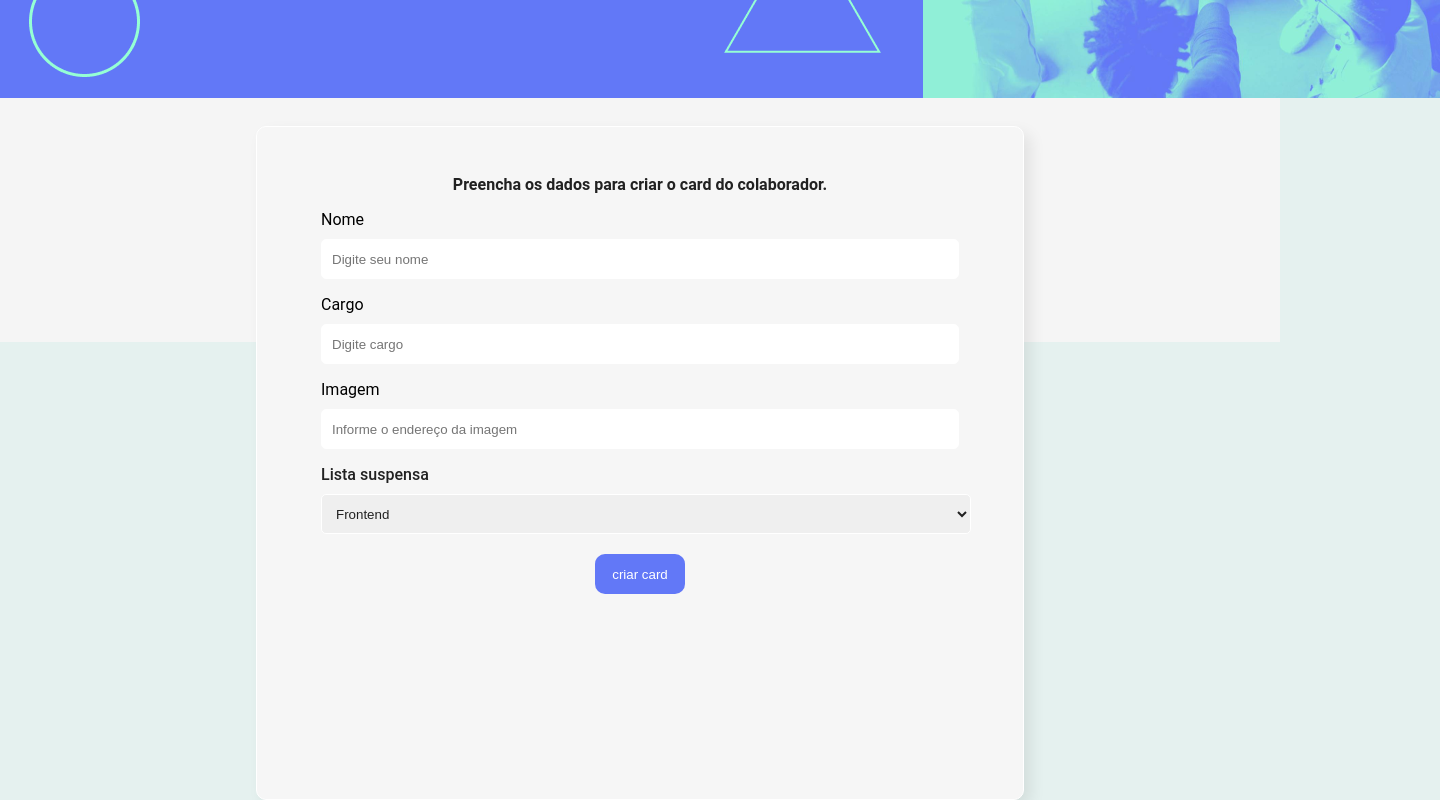
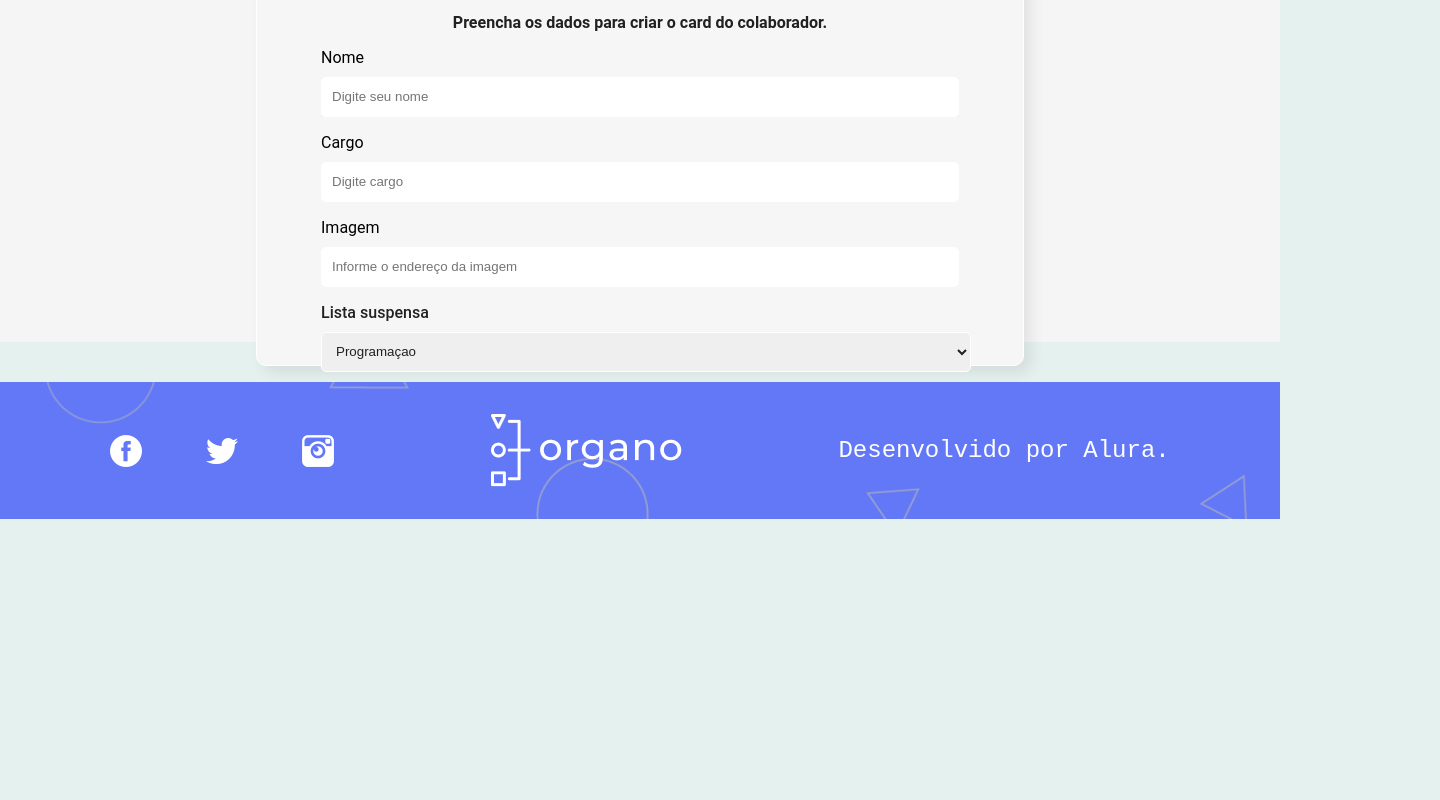
Before and after one commit to saimonbrito/cards-de-cadastro-de-funcionario, a React (Vite) app: page / in a window 1280 px wide. Shown: the part 458-1258 px from the top of the page, 1440 px wide, since content can reach past the window. After the commit the page ends 977 px from the top, so only its background shows below. Built offline with nearby package versions, Linux system fonts and the light colour scheme.

Commit message:
commit mais um dia belo trabalho

```diff
--- a/src/App.css
+++ b/src/App.css
@@ -1,6 +1,8 @@
 .container{
+
     display: flex;
     flex-direction: column;
     height: 100vh;
     background-color: #f5f5f5;
+    gap: 1rem;
 }
--- a/src/App.jsx
+++ b/src/App.jsx
@@ -1,12 +1,53 @@
 
 import {Banner} from './components/Banner'
 import {Form} from './components/form'
+import {Footer} from './components/footer'
 import { useState } from 'react'
+import { Time } from './components/Time'
 import './App.css'
 
 function App() {
 
   const [colaboradores, setColaboradores] = useState([])
+
+  const times = [
+    {
+      nome:'Programaçao',
+      corPrimaria:'#57C278',
+      corSecundaria:'#D9F7E9'
+    },
+    {
+      nome: 'Front-End',
+      corPrimaria:'#82CFFA',
+      corSecundaria:'#E8F8FF'
+    },
+    {
+      nome: 'Data Science',
+      corPrimaria:'#A6D157',
+      corSecundaria:'#F0F8E2'
+    },
+    {
+      nome: 'Devops',
+      corPrimaria:'E06B69',
+      corSecundaria:'#FDE7E8'
+    },
+    {
+      nome: 'UX e Design',
+      corPrimaria:'#DB6EBF',
+      corSecundaria:'#FAE9F5'
+    },
+    {
+      nome: 'Mobile',
+      corPrimaria:'#FFBA05',
+      corSecundaria:'#FFF5D9'
+    },
+    {
+      nome: 'Inovação e Gestão',
+      corPrimaria:'#FF8A29',
+      corSecundaria:'#FFEEDF'
+    }
+  ]
+
 
   const aoNovoColaboradorAdcionado = (colaborador) => {
     console.log('Colaborador ')
@@ -17,7 +58,18 @@ function App() {
   return (
     <div className='container'>
          <Banner />
-         <Form aoColaboradorCadastrado={colaborador => aoNovoColaboradorAdcionado(colaborador)}/>
+         <Form  times={times.map(time => time.nome)} aoColaboradorCadastrado={colaborador => aoNovoColaboradorAdcionado(colaborador)}/>
+          {times.map(time =>
+             <Time
+             nome={time.nome}
+             key={time.nome}
+             corPrimaria={time.corPrimaria}
+             corSecundaria={time.corSecundaria}
+             colaboradores=
+                 {colaboradores.filter(colaborador => colaborador.time === time.nome)}
+            />
+          )}
+          <Footer/>
 
     </div>
   )
--- a/src/components/Banner.module.css
+++ b/src/components/Banner.module.css
@@ -2,11 +2,18 @@
     margin: 0;
     padding: 0;
     box-sizing: border-box;
-
-
 }
 
 .banner {
+    width: 70%;
+    height: 45vh;
     margin: 0 auto;
+    margin-bottom: 2rem;
 
 }
+.banner img {
+    width: 100%;
+    height: 100%;
+    object-fit: cover;
+    border-radius: 10px;
+}
--- /dev/null
+++ b/src/components/Time.jsx
@@ -0,0 +1,26 @@
+
+import styles from './Time.module.css'
+
+import {Cards} from './cards'
+
+export function Time({nome, corPrimaria, corSecundaria, colaboradores}) {
+
+    const corSecundaria2 = {backgroundColor: corSecundaria}
+    const corPrimaria2 = {borderColor:corPrimaria }
+
+
+    return (
+        (colaboradores.length > 0 ) ?
+            <section className={styles.container} style={corSecundaria2}>
+            <h3 style={corPrimaria2}>{nome}</h3>
+           <div className={styles.containerCards}>
+                {colaboradores.map(colaborador =>
+                <Cards nome={colaborador.nome} cargo={colaborador.cargo} imagem={colaborador.imagem}/>
+            )}
+           </div>
+        </section>
+        : ""
+
+
+    )
+}
--- /dev/null
+++ b/src/components/Time.module.css
@@ -0,0 +1,29 @@
+*{
+    margin: 0;
+    padding: 0;
+    box-sizing: border-box;
+}
+
+.container{
+   height: 450px;
+   padding: 2rem;
+   margin: 2rem ;
+
+}
+
+.container h3 {
+    border-bottom: 4px solid;
+    font-size: 3rem;
+    display: block;
+    color: #b86f6f;
+    font-weight: 500;
+    text-align: center;
+
+}
+.containerCards {
+    display: flex;
+    justify-content: center;
+    flex-wrap: wrap;
+    margin-top: 2rem;
+    gap: 2rem;
+}
--- /dev/null
+++ b/src/components/cards.jsx
@@ -0,0 +1,18 @@
+
+import styles from './cards.module.css'
+export function Cards({nome, cargo, imagem}) {
+
+     const img = `https://github.com/${imagem}.png`
+
+    return(
+        <div className={styles.container}>
+            <div className={styles.containerColaborador}>
+                <span></span>
+                <img src={img} alt={nome}/>
+                <h4>{nome}</h4>
+                <p>{cargo}</p>
+            </div>
+
+    </div>
+    )
+}
--- /dev/null
+++ b/src/components/cards.module.css
@@ -0,0 +1,46 @@
+*{
+    margin: 0;
+    padding: 0;
+    box-sizing: border-box;
+}
+.container {
+    width: 262px;
+    height: 272px;
+    background-color: #fff;
+    border-radius: 30px;
+    margin-top: 1rem;
+
+
+}
+
+.containerColaborador {
+    display: flex;
+    flex-direction: column;
+    align-items: center;
+
+
+}
+.containerColaborador img {
+    width: 120px;
+    height: 100%;
+    border-radius: 50%;
+    margin-top: -50px;
+}
+.containerColaborador span {
+    width: 100%;
+    height: 80px;
+    background-color:#57C278 ;
+}
+.containerColaborador h4 {
+    font-size: 1.5rem;
+    color: #6278F7;
+    font-family: monospace;
+    margin-top: 2rem;
+
+}
+.containerColaborador p {
+    font-size: 1rem;
+    font-family: monospace;
+    margin-top: 1rem;
+    text-align: center;
+}
--- /dev/null
+++ b/src/components/footer.jsx
@@ -0,0 +1,18 @@
+
+import styles from './footer.module.css';
+
+export function Footer() {
+  return (
+    <footer>
+      <div className={styles.container}>
+        <span>
+            <img src="./fb.png"  />
+            <img src="./tw.png"  />
+            <img src="./ig.png"  />
+        </span>
+        <img src="./logo.png" />
+        <p>Desenvolvido por Alura.</p>
+      </div>
+    </footer>
+  );
+}
--- /dev/null
+++ b/src/components/footer.module.css
@@ -0,0 +1,28 @@
+*{
+    margin: 0;
+    padding: 0;
+    box-sizing: border-box;
+}
+footer {
+    background-color: #6278F7;
+    background-image: url('../../public/fundo.png');
+    background-size: cover;
+    background-position: center;
+}
+
+.container {
+    display: flex;
+    justify-content: space-around;
+    align-items: center;
+    padding: 2rem;
+
+}
+.container span {
+    display: flex;
+    gap: 4rem;
+}
+.container p {
+    font-size: 1.5rem;
+    font-family: monospace;
+    color: #fff;
+}
--- a/src/components/form.jsx
+++ b/src/components/form.jsx
@@ -7,9 +7,9 @@ import { useState } from 'react'
 
 
 
-export function Form({aoColaboradorCadastrado})  {
+export function Form({aoColaboradorCadastrado ,times})  {
 
-    const times= ['Frontend', 'Data Science', 'Devops', 'UX e Desing','mobile','Inovação e gestão']
+
 
     const [nome, setNome] = useState('')
     const [cargo, setCargo] = useState('')
@@ -25,6 +25,10 @@ export function Form({aoColaboradorCadastrado})  {
             imagem: imagem,
             time: time
         })
+        setNome('')
+        setCargo('')
+        setImagem('')
+        setTime('')
 
     }
 
@@ -51,7 +55,7 @@ export function Form({aoColaboradorCadastrado})  {
             />
             <Inputs
 
-            obrigatorio={true}
+
             nome={'Imagem'}
             placeholder={'Informe o endereço da imagem'}
             valor={imagem}
--- a/src/components/form.module.css
+++ b/src/components/form.module.css
@@ -1,8 +1,8 @@
 .containerForm {
 
     max-width:60%;
-    width: 87.169vw;
-    height:84.294vh;
+    width: 67.169vw;
+    height:50.294vh;
     margin: 0 auto;
     background-color: #F6F6F6;
     box-shadow: 7px 7px 15px rgba(0, 0, 0, 0.08);
```
Also changed, not shown: public/Ellipse.png (added), src/components/Banner.jsx (renamed from src/components/Banner.tsx).
